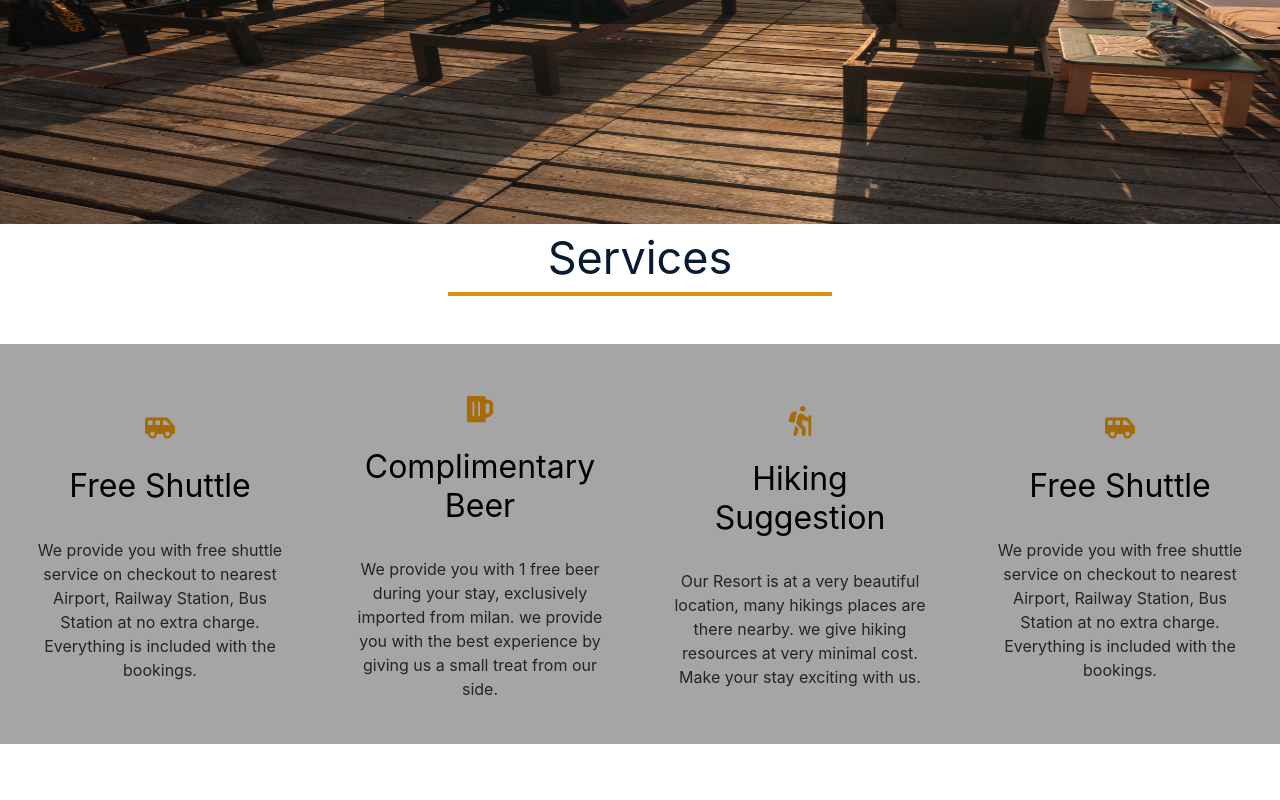
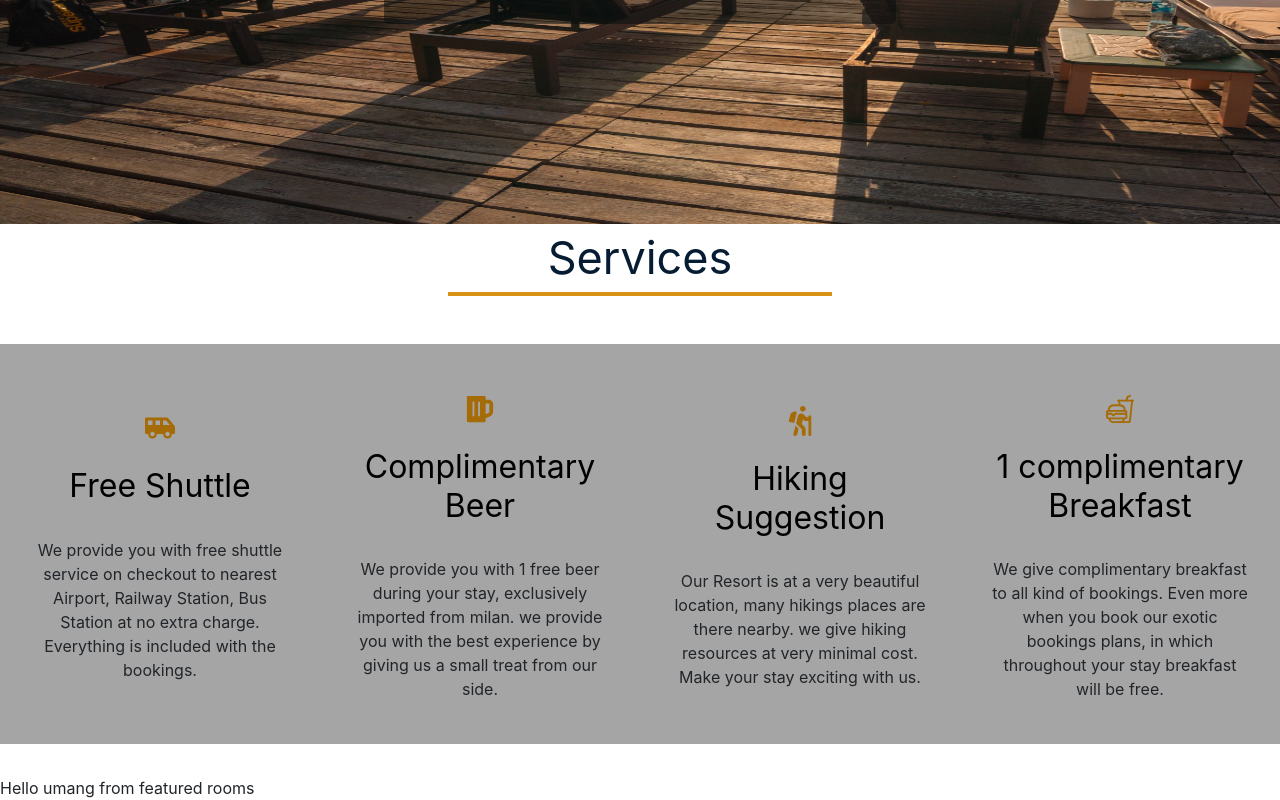
Before and after one commit to umangag07/HotelRoom-Reservation, a React (Create React App) app: page / in a window 1280 px wide. Shown: the part 464-1264 px from the top of the page. Before the commit the page ends 1240 px from the top, so only its background shows below. Built offline with nearby package versions, Linux system fonts and the light colour scheme.

Commit message:
added the demo context api

```diff
--- /dev/null
+++ b/src/Components/FeaturedComponents.jsx
@@ -0,0 +1,20 @@
+import React, { Component } from 'react'
+import {RoomContext} from '../Context'
+
+
+export class FeaturedComponents extends Component {
+    static contextType = RoomContext
+    render() {
+        const value = this.context;
+        const name = value.name;
+        const greet = value.greet;
+        console.log(value)
+        return (
+            <div>
+                {greet} {name} from featured rooms
+            </div>
+        )
+    }
+}
+
+export default FeaturedComponents
--- a/src/Components/Service.jsx
+++ b/src/Components/Service.jsx
@@ -1,6 +1,7 @@
 import React from "react";
 import styled from "styled-components";
 import { FaShuttleVan, FaBeer, FaHiking } from "react-icons/fa";
+import {IoFastFoodOutline } from "react-icons/io5";
 import Marginer from "./Marginer";
 import Title from "./Title";
 
@@ -65,10 +66,10 @@ function Service() {
             we give hiking resources at very minimal cost. Make your stay exciting with us.`,
     },
     {
-      icon: FaShuttleVan,
-      title: "Free Shuttle",
-      desc: `We provide you with free shuttle service on checkout to nearest Airport, Railway Station,
-                    Bus Station at no extra charge. Everything is included with the bookings.`,
+      icon: IoFastFoodOutline,
+      title: "1 complimentary Breakfast",
+      desc: `We give complimentary breakfast to all kind of bookings. Even more when you book our exotic bookings
+             plans, in which throughout your stay breakfast will be free.`,
     },
   ];
   return (
--- /dev/null
+++ b/src/Context.js
@@ -0,0 +1,23 @@
+import React, { Component } from 'react'
+
+const RoomContext = React.createContext();
+
+ class RoomProvider extends Component {
+     state = {
+         name:"umang",
+         greet:"Hello"
+     };
+    render() {
+        return (
+            <>
+              <RoomContext.Provider value={{...this.state}}>
+                 {this.props.children}
+              </RoomContext.Provider>
+            </>
+        )
+    }
+}
+
+const RoomConsumer = RoomContext.Consumer;
+
+export {RoomContext, RoomProvider, RoomConsumer};
--- a/src/index.js
+++ b/src/index.js
@@ -1,16 +1,20 @@
-import React from 'react';
-import ReactDOM from 'react-dom';
-import './index.css';
-import App from './App';
-import 'bootstrap/dist/css/bootstrap.min.css';
-import 'bootstrap/dist/js/bootstrap.bundle.min';
+import React from "react";
+import ReactDOM from "react-dom";
+import "./index.css";
+import App from "./App";
+import "bootstrap/dist/css/bootstrap.min.css";
+import "bootstrap/dist/js/bootstrap.bundle.min";
 // import $ from 'jquery';
 // import Popper from 'popper.js';
-
+import { BrowserRouter as Router } from "react-router-dom";
+import { RoomProvider } from "./Context";
 
 ReactDOM.render(
-  <React.StrictMode>
-    <App />
-  </React.StrictMode>,
-  document.getElementById('root')
+  <RoomProvider>
+    <Router>
+      <App />
+    </Router>
+  </RoomProvider>,
+
+  document.getElementById("root")
 );
--- a/src/pages/Home.jsx
+++ b/src/pages/Home.jsx
@@ -6,6 +6,7 @@ import {Link} from 'react-router-dom'
 import styled from 'styled-components'
 import Service from '../Components/Service'
 import Marginer from '../Components/Marginer'
+import FeaturedComponents from '../Components/FeaturedComponents'
 
 const NavLink = styled(Link)`
     background-color:#d89216;
@@ -36,6 +37,7 @@ function Home() {
           </BackgroundImgprop>
           <Service/>
           <Marginer direction="vertical" margin="2em"/>
+          <FeaturedComponents/>
 
         </>
     )
```
Also changed, not shown: 1 other file (tests, documents, lock files or other folders).
